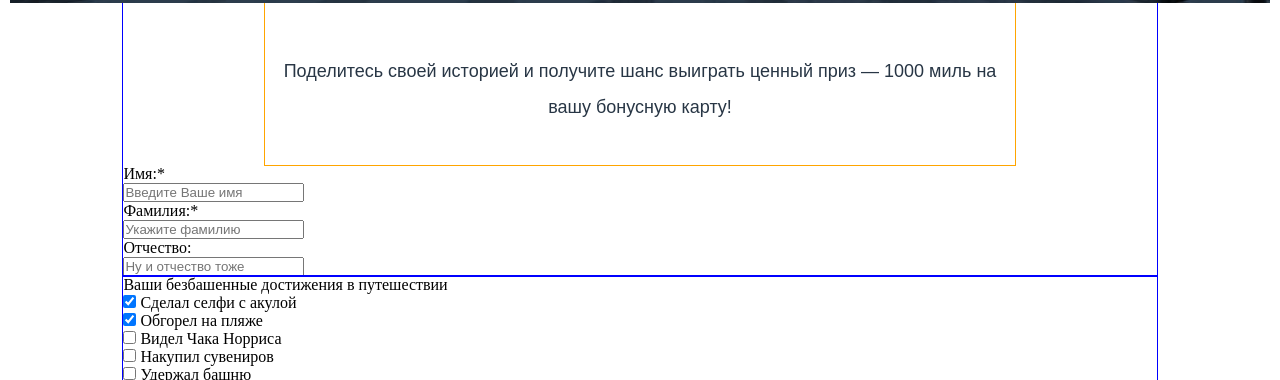
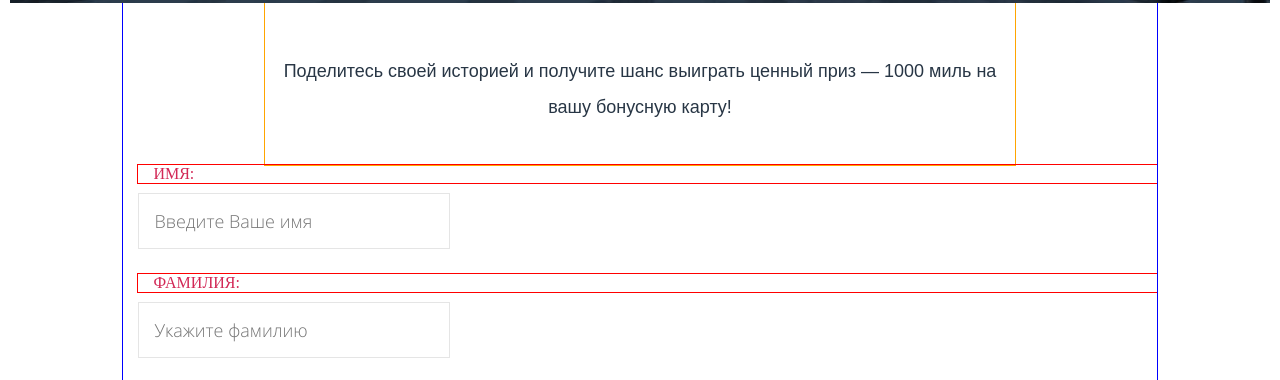
Before and after one commit to geniweva/47597-pink, a website: page form.html in a window 1280 px wide. Shown: the part 397-777 px from the top of the page. Drawn offline with nearby package versions, Linux system fonts and the light colour scheme; files that its build step writes are made by us from their sources.

Commit message:
промежуточные изменения в форме

```diff
--- a/form.html
+++ b/form.html
@@ -187,36 +187,36 @@
    <fieldset class="field-1" style="border:0">
       <p class="my-history__text">Поделитесь своей историей и получите шанс выиграть ценный приз — 1000 миль на вашу бонусную карту!</p>
 
-      <label for="my-name" class="my-history__field">Имя:*</label><br />
-      <input type="text" id="my-name" placeholder="Введите Ваше имя" required><br />
+      <label for="my-name" class="my-history__field">Имя:</label>
+      <input type="text" id="my-name" placeholder="Введите Ваше имя" required>
 
-      <label for="last-Name" class="my-history__field">Фамилия:*</label><br />
-      <input type="text" id="last-Name" placeholder="Укажите фамилию" required><br />
+      <label for="last-Name" class="my-history__field">Фамилия:</label>
+      <input type="text" id="last-Name" placeholder="Укажите фамилию" required>
 
-      <label for="second-name" class="my-history__field">Отчество:</label><br />
-      <input type="text" id="second-name" placeholder="Ну и отчество тоже"><br />
+      <label for="second-name" class="my-history__field">Отчество:</label>
+      <input type="text" id="second-name" placeholder="Ну и отчество тоже">
   </fieldset>
 
   <fieldset class="field-1" style="border:0">
     <p class="my-history__field">Ваши безбашенные достижения в путешествии</p>
 
     <input type="checkbox" id="field-1" checked>
-    <label for="field-1" class="my-travel__field">Сделал селфи с акулой</label><br />
+    <label for="field-1" class="my-travel__field">Сделал селфи с акулой</label>
 
     <input type="checkbox" id="field-2" checked>
-    <label for="field-2" class="my-travel__field">Обгорел на пляже</label><br />
+    <label for="field-2" class="my-travel__field">Обгорел на пляже</label>
 
     <input type="checkbox" id="field-3">
-    <label for="field-3" class="my-travel__field">Видел Чака Норриса</label><br />
+    <label for="field-3" class="my-travel__field">Видел Чака Норриса</label>
 
     <input type="checkbox" id="field-4">
-    <label for="field-4" class="my-travel__field">Накупил сувениров</label><br />
+    <label for="field-4" class="my-travel__field">Накупил сувениров</label>
 
     <input type="checkbox" id="field-5">
-    <label for="field-5" class="my-travel__field">Удержал башню</label><br />
+    <label for="field-5" class="my-travel__field">Удержал башню</label>
 
     <input type="checkbox" id="field-6">
-    <label for="field-6" class="my-travel__field">Разгромил отель</label><br />
+    <label for="field-6" class="my-travel__field">Разгромил отель</label>
   </fieldset>
 
   <fieldset class="field-1" style="border:0">
--- a/less/blocks/field-1.less
+++ b/less/blocks/field-1.less
@@ -1,5 +1,6 @@
 .field-1{
   outline:1px solid blue;
+  margin-bottom:40px;
 }
 .my-history__text{
   outline:1px solid orange;
@@ -13,7 +14,30 @@
   text-align: center;
   font-weight: normal;
 }
+.my-history__field{
+  color:#d22856;
+  font-size: #d22856;
+  text-transform: uppercase;
+  outline:1px solid red;
+  display:flex;
+  flex-direction: column;
+  margin-left:15px;
+  margin-bottom:10px;
+  padding-left:15px;
 
+}
+input[type="text"]{
+  outline:none;
+  border:1px solid #e5e5e5;
+  padding:15px 15px 15px 15px;
+  margin-left:15px;
+  width:280px;
+  margin-bottom:25px;
+  font-size:18px;
+  color:#283645;
+  font-family:Open sans,sans-serif;
+
+}
 
 
 
@@ -26,6 +50,9 @@
   outline:1px solid orange;
   font-size:18px;
   }
+  .field-1{
+
+  }
 }
 @media @desktop-width{
   .my-history__text{
```
